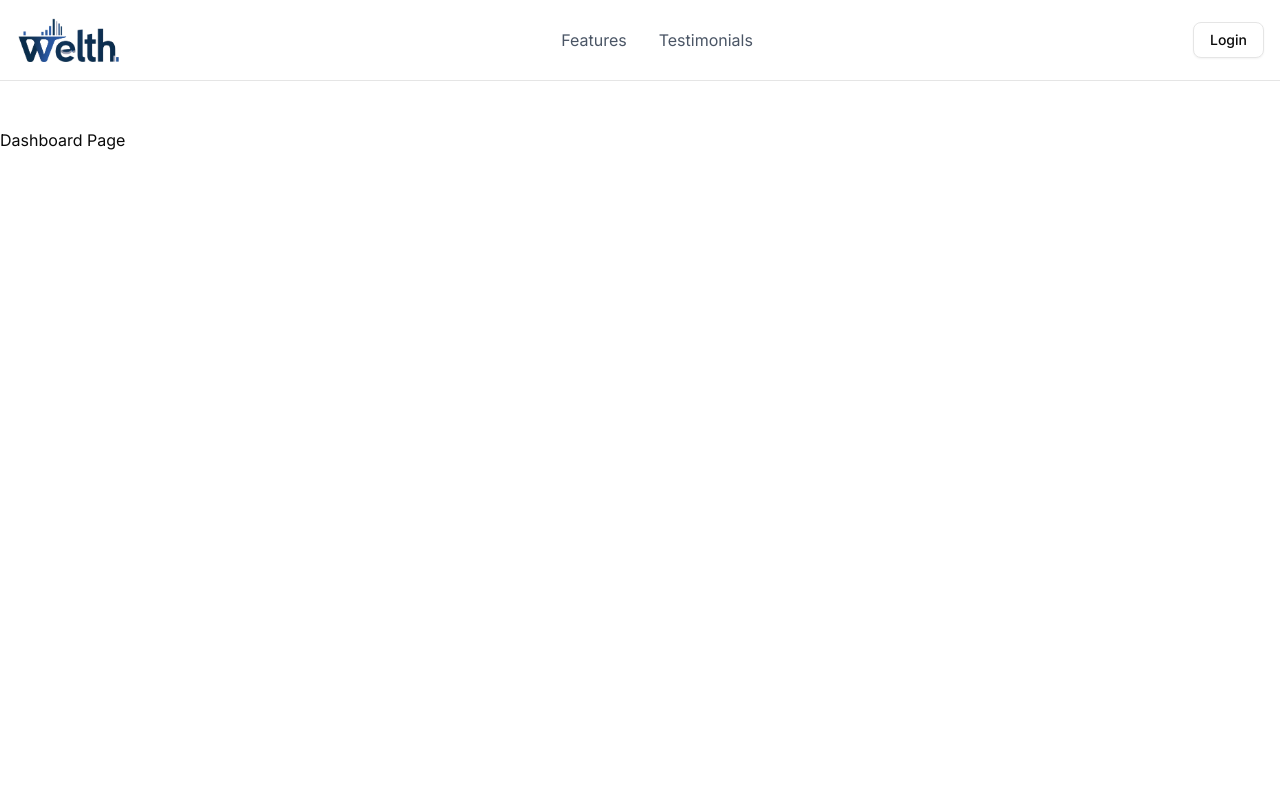
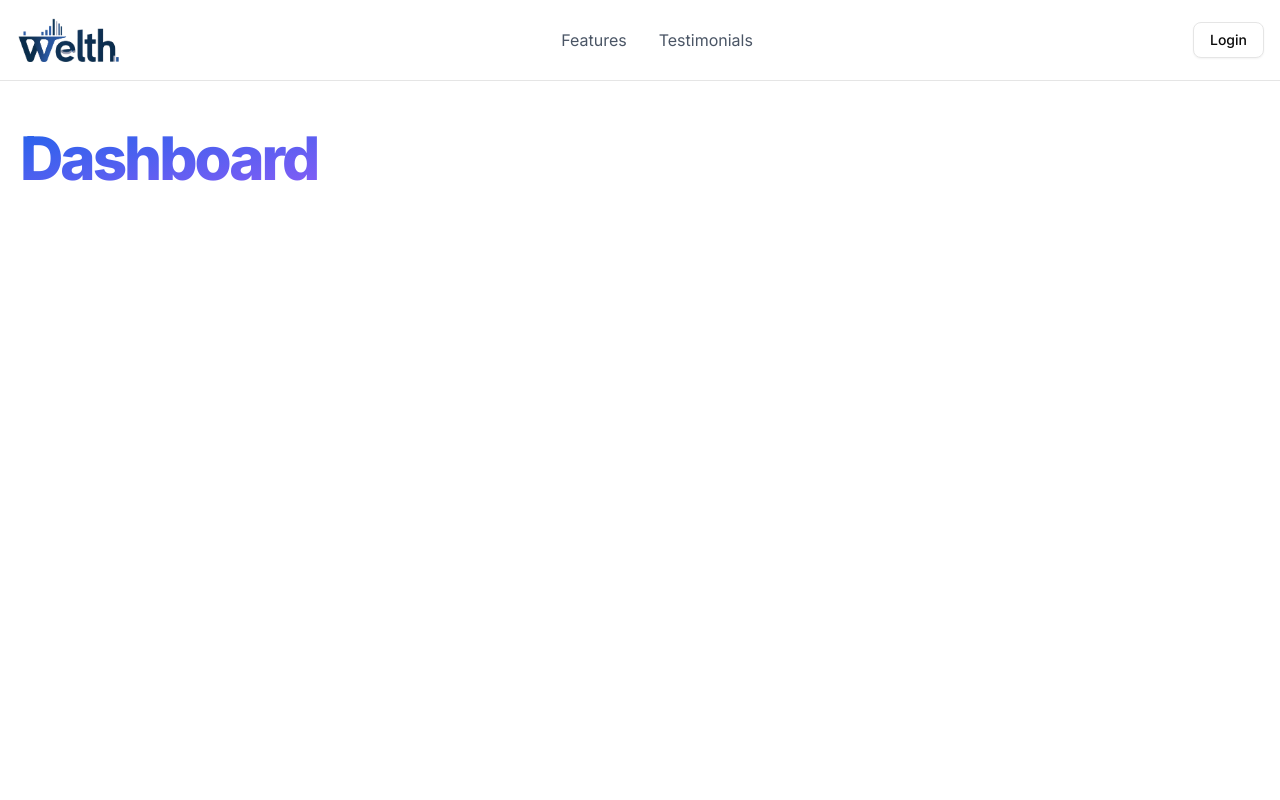
Before and after one commit to RajwardhanSinghUmath/fintract, a Next.js app: page /dashboard in a window 1280 px wide. Shown: the top 800 px of the page. Built offline with nearby package versions, Linux system fonts and the light colour scheme; no server answers.

Commit message:
Setting up Dashboard Layout

```diff
--- /dev/null
+++ b/app/(main)/dashboard/layout.js
@@ -0,0 +1,20 @@
+import DashboardPage from "./page";
+import { BarLoader } from "react-spinners";
+import { Suspense } from "react";
+
+export default function Layout() {
+  return (
+    <div className="px-5">
+      <div className="flex items-center justify-between mb-5">
+        <h1 className="text-6xl font-bold tracking-tight gradient-title">
+          Dashboard
+        </h1>
+      </div>
+      <Suspense
+        fallback={<BarLoader className="mt-4" width={"100%"} color="#9333ea" />}
+      >
+        <DashboardPage />
+      </Suspense>
+    </div>
+  );
+}
--- a/app/(main)/dashboard/page.jsx
+++ b/app/(main)/dashboard/page.jsx
@@ -1,11 +1,15 @@
 import React from 'react'
 
-const page = () => {
+const DashboardPage = () => {
   return (
-    <div>
-      Dashboard Page
+    <div className='px-5'>
+      {/* Budget Progress */}
+      {/* Overview */}
+
+      {/* Accounts Grid */}
+
     </div>
   )
 }
 
-export default page
+export default DashboardPage
--- a/package.json
+++ b/package.json
@@ -29,6 +29,7 @@
     "react": "^19.0.0",
     "react-day-picker": "^9.7.0",
     "react-dom": "^19.0.0",
+    "react-spinners": "^0.17.0",
     "sonner": "^2.0.5",
     "tailwind-merge": "^3.3.1",
     "vaul": "^1.1.2"
```
Also changed, not shown: 1 other file (tests, documents, lock files or other folders).
